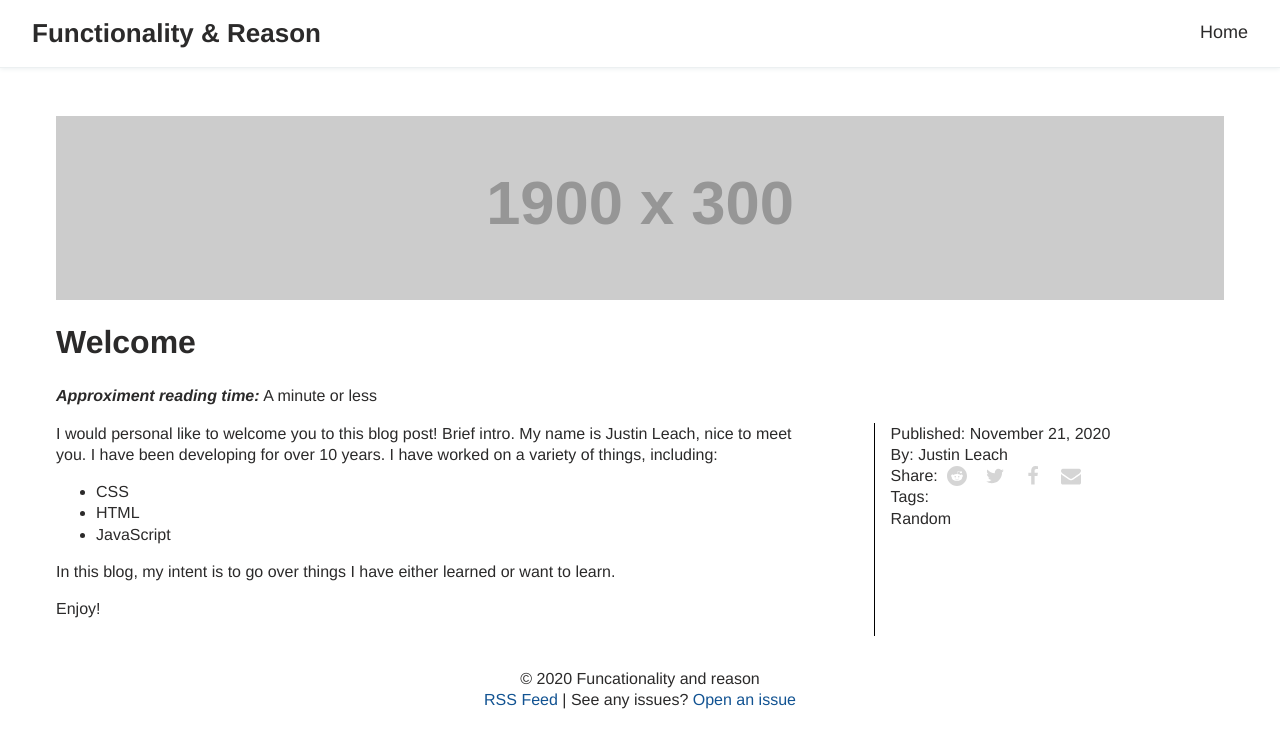
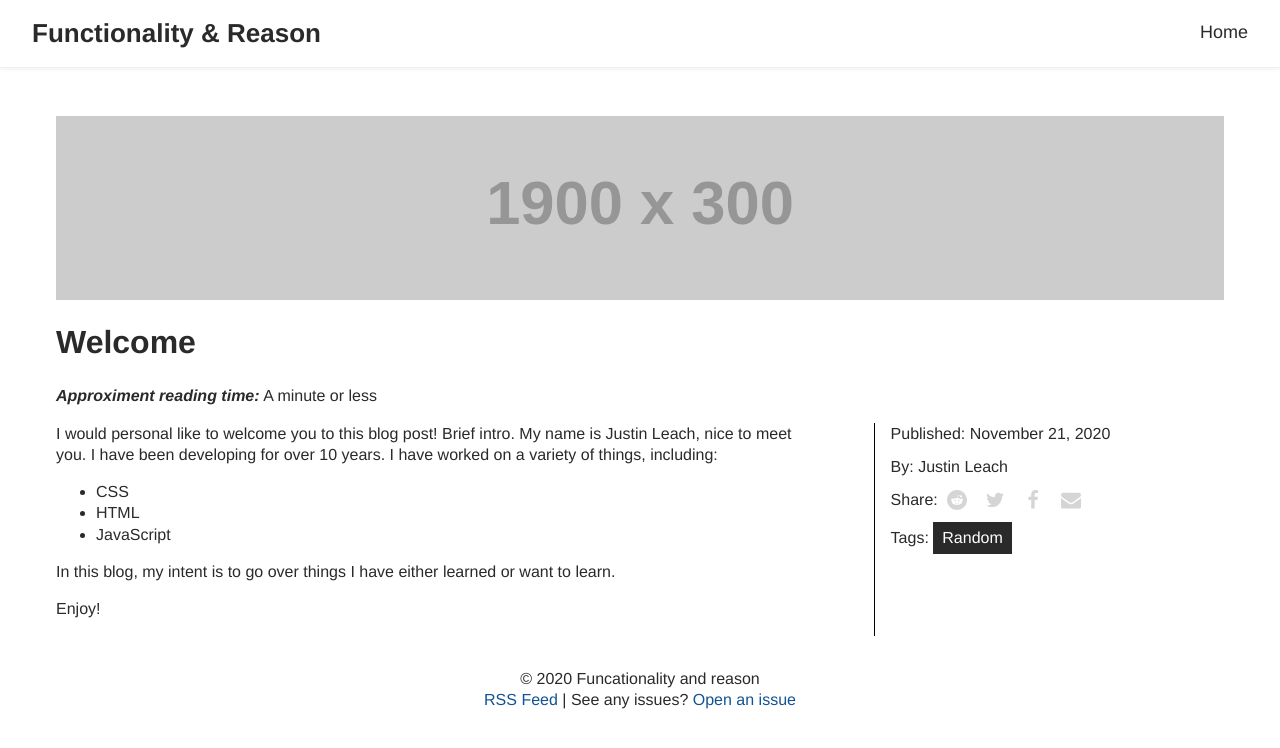
Before and after one commit to leachjustin18/functionalityandreason, a Jekyll site: the page built from _posts/2020-11-21-welcome.md, in a window 1280 px wide. Shown: the top 748 px of the page. Built offline with Jekyll 4.4.1, drawn with Linux system fonts in a browser that asks for light colours; some web fonts are replaced.

Commit message:
Add tags styles and working on link

```diff
--- a/_layouts/post.html
+++ b/_layouts/post.html
@@ -390,12 +390,15 @@ layout: default
 
     <aside class="post__meta">
       <div class="post__metaContent">
+        <div class="post__metaWrapper">
           <span class="post__metaTitle">Published:</span>
           {{page.date | date: '%B %d, %Y'}}
         </div>
-      <div><span class="post__metaTitle">By:</span> {{page.author}}</div>
 
-      <div class="post__metaShare">
+        <div class="post__metaWrapper"><span class="post__metaTitle">By:</span>
+          {{page.author}}</div>
+
+        <div class="post__metaShare post__metaWrapper">
           <span class="post__metaTitle">Share:</span>
 
           <div class="post__metaShareButtonsContainer">
@@ -403,11 +406,12 @@ layout: default
           </div>
         </div>
 
-      <div>
-        <div class="post__metaTitle">Tags:</div>
+        <div class="post__metaWrapper">
+          <span class="post__metaTitle">Tags:</span>
           {% for tag in page.tags %}
-        <span>{{ tag }}</span>
+          <a href="/tag/{{ tag }}" target="_blank" class="post__metaTag">{{ tag }}</a>
           {% endfor %}
+        </div>
       </div>
     </aside>
   </div>
--- a/_sass/post.scss
+++ b/_sass/post.scss
@@ -34,6 +34,10 @@
             @include desktop() {
             position: static;
             }
+        }
+
+        &Wrapper {
+            margin-bottom: pxToRem(12);
         }
 
         &Share {
@@ -95,5 +99,22 @@
                 }
             }
         }
+
+        &Tag {
+            background-color: $defaultFontColor;
+            border: 1px solid $defaultFontColor;
+            display: inline-block;
+            color: white;
+            padding: pxToRem(4) pxToRem(8);
+            margin-right: pxToRem(4);
+            transition: background ease-in-out .50s;
+            text-decoration: none;
+            user-select: none;
+
+            &:hover {
+                background-color: white;
+                color: $defaultFontColor;
+            }
+        }
     }
 }
```
Lines whose indentation alone changed are shown as unchanged.
